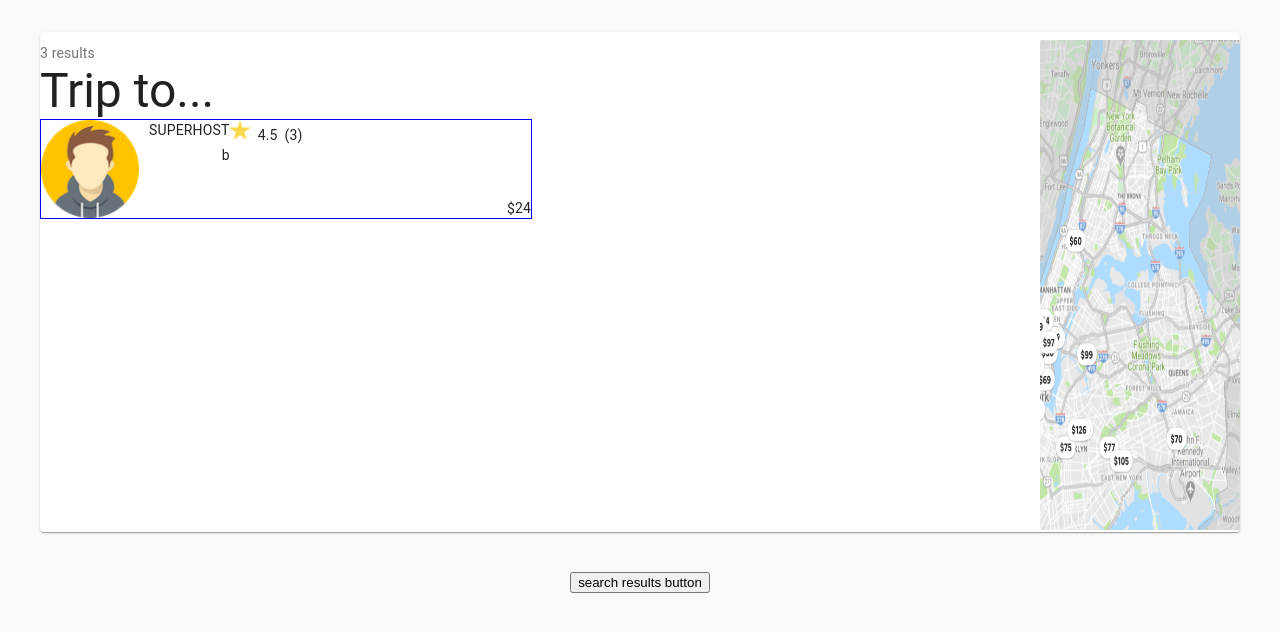
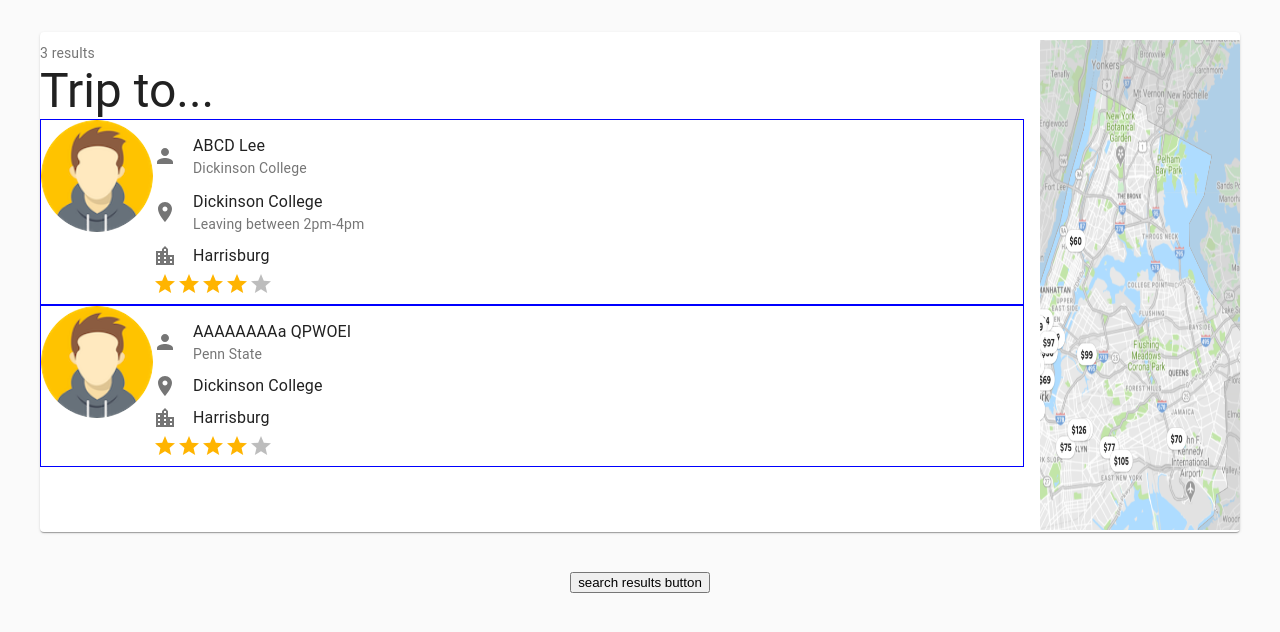
Before and after one commit to sorkinl/Carpool-dickinson, a React (Create React App) app: page / in a window 1280 px wide. Both pictures are taken after typing "Sample" into the empty fields and a click on the button "search results button". Shown: the top 632 px of the page. Built offline with nearby package versions, Linux system fonts and the light colour scheme.

Commit message:
Editted Each Result and added props

```diff
--- a/package.json
+++ b/package.json
@@ -5,6 +5,7 @@
   "dependencies": {
     "@material-ui/core": "^4.9.13",
     "@material-ui/icons": "^4.9.1",
+    "@material-ui/lab": "^4.0.0-alpha.53",
     "@testing-library/jest-dom": "^4.2.4",
     "@testing-library/react": "^9.3.2",
     "@testing-library/user-event": "^7.1.2",
--- a/src/components/EachResult/EachResult.css
+++ b/src/components/EachResult/EachResult.css
@@ -5,8 +5,8 @@
     border-color: blue;
     border-style: solid;
     border-width: 1px;
-    width:50%;
-    height:100px;
+    /* width:50%; */
+    /* height:; */
 }
 
 .eachResultQueryResult{
--- a/src/components/EachResult/EachResult.js
+++ b/src/components/EachResult/EachResult.js
@@ -1,41 +1,79 @@
 import React from 'react';
+import { makeStyles } from '@material-ui/core/styles';
 import './EachResult.css';
-// import { Paper } from "@material-ui/core";
+
+import { Avatar} from "@material-ui/core";
+import Rating from '@material-ui/lab/Rating';
+import {List, ListItem, ListItemIcon, ListItemText } from "@material-ui/core";
+
 import star from "../../static/img/star.png"
 import avatar from "../../static/img/avatar.png"
+import PersonIcon from '@material-ui/icons/Person';
 
-function EachResult() {
+
+import LocationOnIcon from '@material-ui/icons/LocationOn';
+import LocationCityIcon from '@material-ui/icons/LocationCity';
+
+const useStyles = makeStyles((theme) => ({
+  ListItem:{
+    padding:0
+  },
+  ListItemIcon:{
+    minWidth: '40px'
+  },
+  avatarSize: {
+    width: theme.spacing(14),
+    height: theme.spacing(14),
+  }
+}));
+
+
+function EachResult(props) {
+
+  const classes = useStyles();
+
+  // var passedProps = {
+  //   name : this.props.name
+  // }
+
   return (
 
 
       <div className="eachResult">
 
-        <img src = {avatar} alt = "temp"/>
+
+        <Avatar src = {avatar} alt = "temp" className = {classes.avatarSize}  />
+
+        <List className = {classes.root}>
+
+          {/* name */}
+          <ListItem button classes = {{root:classes.ListItem}} >
+            <ListItemIcon classes = {{root:classes.ListItemIcon}}>
+              <PersonIcon />
+            </ListItemIcon>
+            <ListItemText primary= {props.name} secondary={props.occupation}/>
+          </ListItem>
+
+          <ListItem button classes = {{root:classes.ListItem}} >
+            <ListItemIcon classes = {{root:classes.ListItemIcon}}>
+              <LocationOnIcon />
+            </ListItemIcon>
+            <ListItemText primary={props.starting} secondary={props.comment}/>
+          </ListItem>
+
+          <ListItem button classes = {{root:classes.ListItem}} >
+            <ListItemIcon classes = {{root:classes.ListItemIcon}}>
+              <LocationCityIcon/>
+            </ListItemIcon>
+            <ListItemText primary="Harrisburg" />
+          </ListItem>
+
+          <ListItem classes = {{root:classes.ListItem}} >
+            <Rating name="half-rating-read" defaultValue={props.rating} precision={0.5} readOnly />
+          </ListItem>
+        </List>
 
 
-
-        <div className = "eachResultQueryResult">
-
-          <div className="top">
-
-            <div className = "extraStatus">
-              SUPERHOST
-            </div>
-            <div className = "rating">
-              <img src = {star} alt = "ratingStar"/>
-              <span className ="ratingScore">4.5</span>
-                (<span className ="ratingNumber">3</span>)
-            </div>
-
-          </div>
-
-          <div>
-        b
-          </div>
-          <div className="bottom">
-              $24
-          </div>
-        </div>
       </div>
 
 
--- a/src/components/SearchResults/SearchResult.js
+++ b/src/components/SearchResults/SearchResult.js
@@ -65,7 +65,22 @@ function SearchResult() {
             </Typography>
           </Grid>
 
-          <EachResult/>
+          <EachResult
+              name = {"ABCD Lee"}
+              occupation = {"Dickinson College"}
+              comment = {"Leaving between 2pm-4pm"}
+              starting = {"Dickinson College"}
+              destination = {"Harrisburg"}
+              rating = {4}
+              />
+
+          <EachResult
+              name = {"AAAAAAAAa QPWOEI"}
+              occupation = {"Penn State"}
+              starting = {"Dickinson College"}
+              destination = {"Boston"}
+              rating = {4}
+              />
 
         </Grid>
 
```
Also changed, not shown: 1 other file (tests, documents, lock files or other folders).
